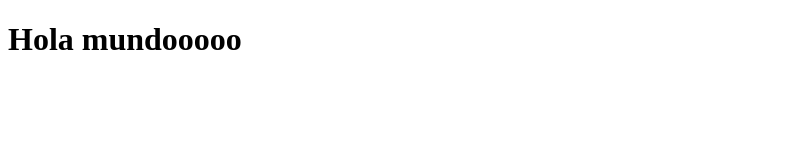
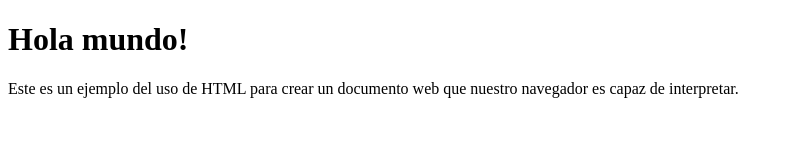
Before and after one commit to samuelvezs9911/pruebaF0Bedu, a plain HTML site: page index.html in a window 1280 px wide. Shown: the whole page, without its empty margins (0-793 px from the left). Drawn offline with Linux system fonts and the light colour scheme.

Commit message:
Actualice el contenido de el HTML

```diff
--- a/index.html
+++ b/index.html
@@ -1,10 +1,12 @@
 <!DOCTYPE html>
-<html>
-    <head>
-        <meta> </meta>
-        <title> Document </title>
-    </head>
-    <body>
-        <h1>Hola mundooooo </h1>
-    </body>
-</html>
+<HTML>
+  <head>
+    <title>Mi primer WEB</title>
+  </head>
+  <body>
+    <div id="una capa">
+      <h1>Hola mundo!</h1>
+      <p>Este es un ejemplo del uso de HTML para crear un documento web que nuestro navegador es capaz de interpretar.</p>
+    </div>
+  </body>
+</HTML>
```
